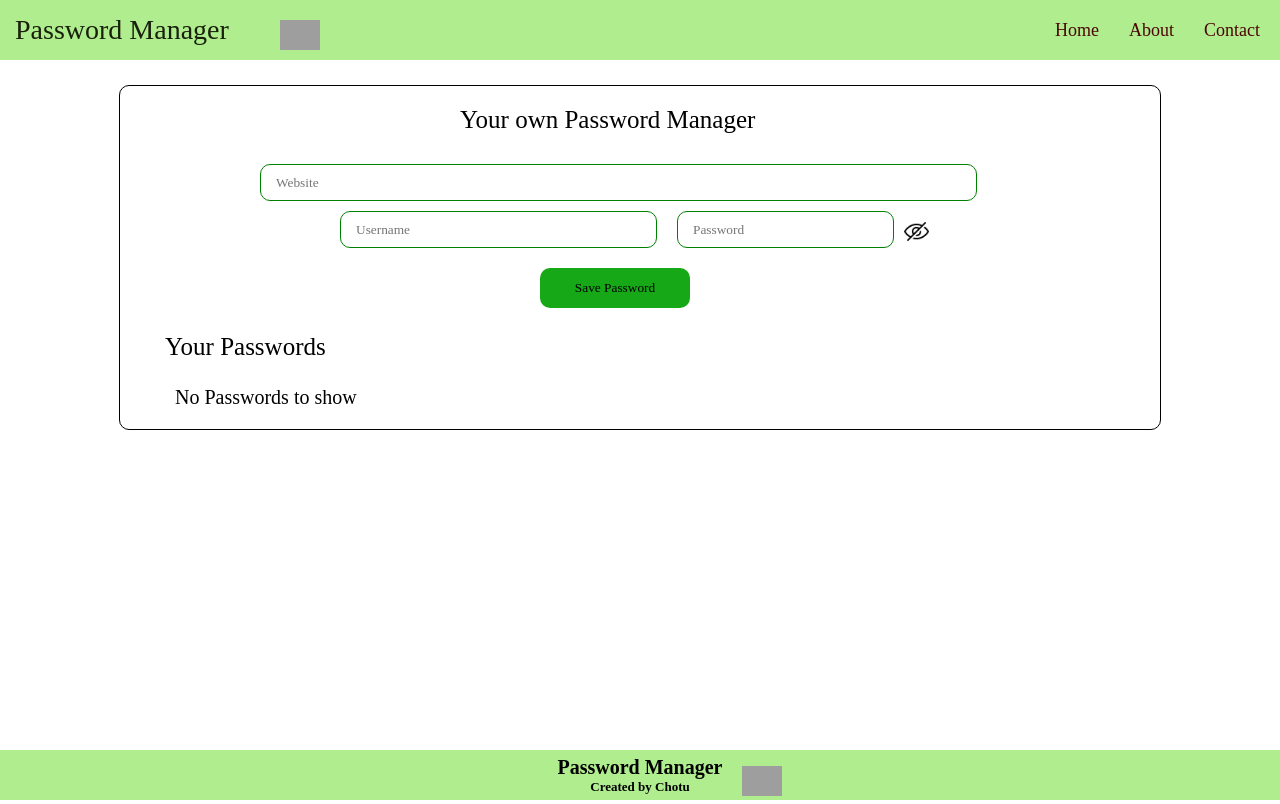
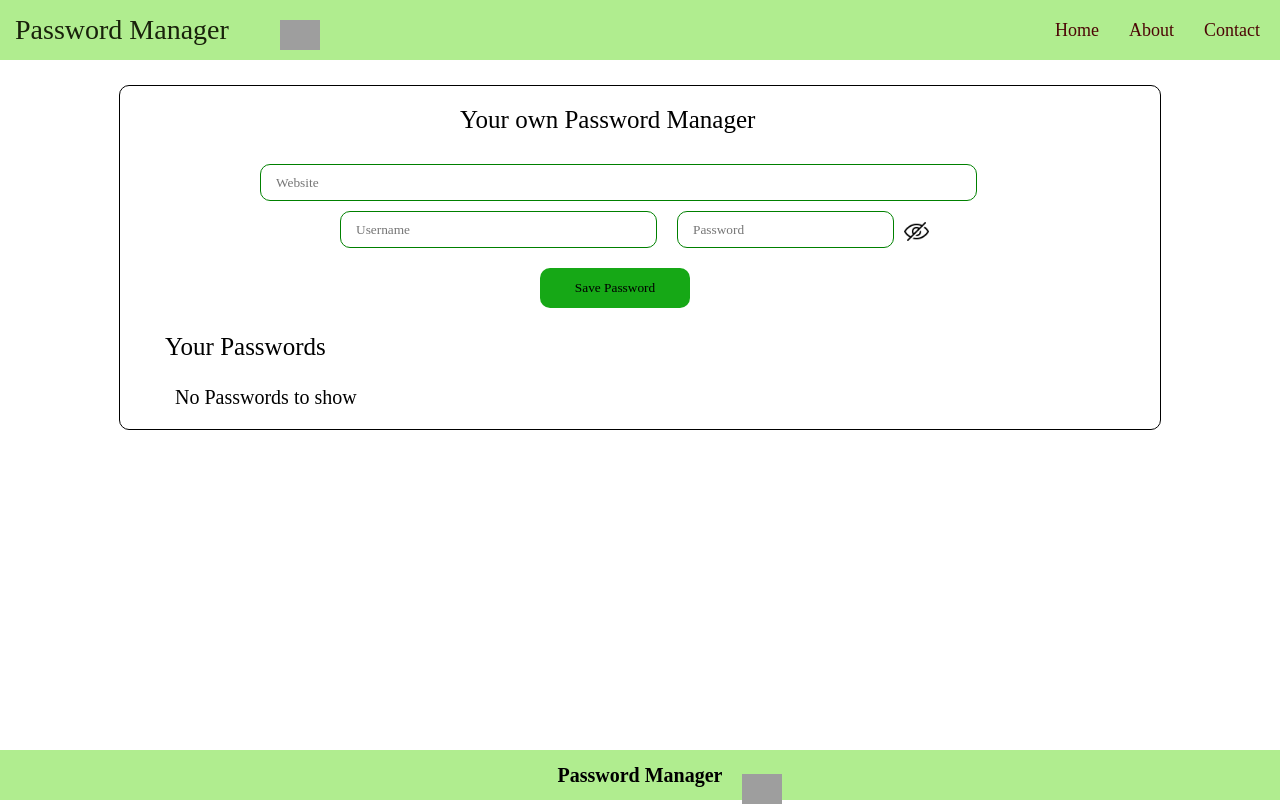
Before and after one commit to Anshu-Raj-Web-Dev/password-manager, a React (Vite) app: page / in a window 1280 px wide. Built offline with nearby package versions, Linux system fonts and the light colour scheme; grey boxes are pictures that could not be loaded.

Commit message:
Update Footer.jsx

```diff
--- a/src/components/Footer.jsx
+++ b/src/components/Footer.jsx
@@ -7,7 +7,6 @@ const Footer = () => {
       <h1>Password Manager
       <img className='foot-pass-png' src="icons/password.png" width={40}/>
         </h1>
-      <h4>Created by Chotu</h4>
     </div>
   )
 }
```
